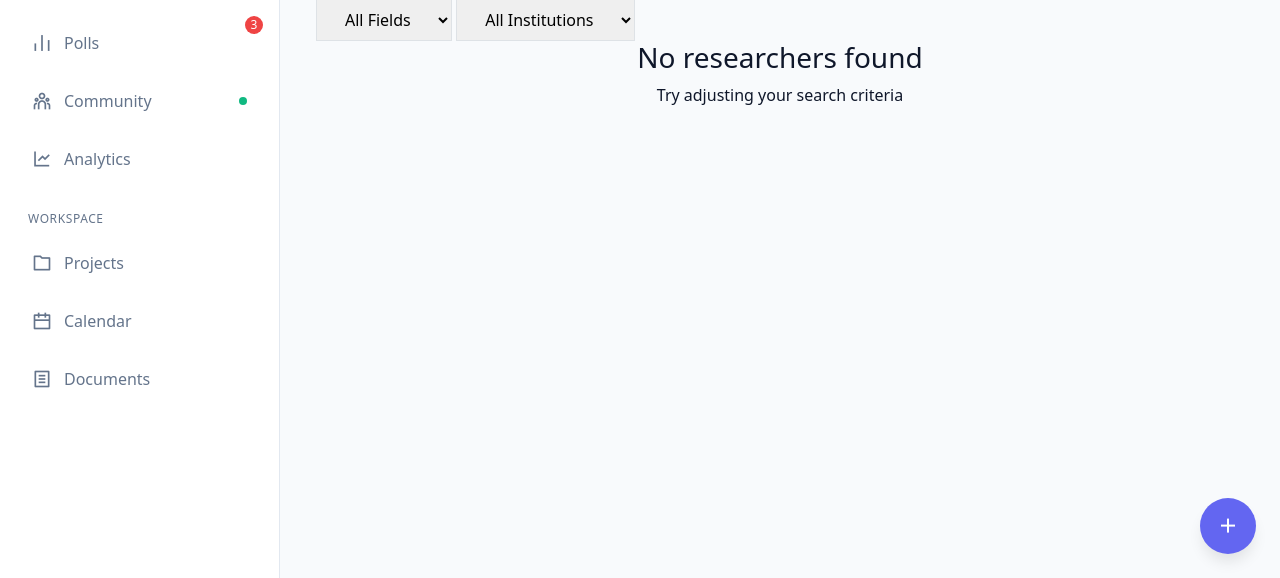
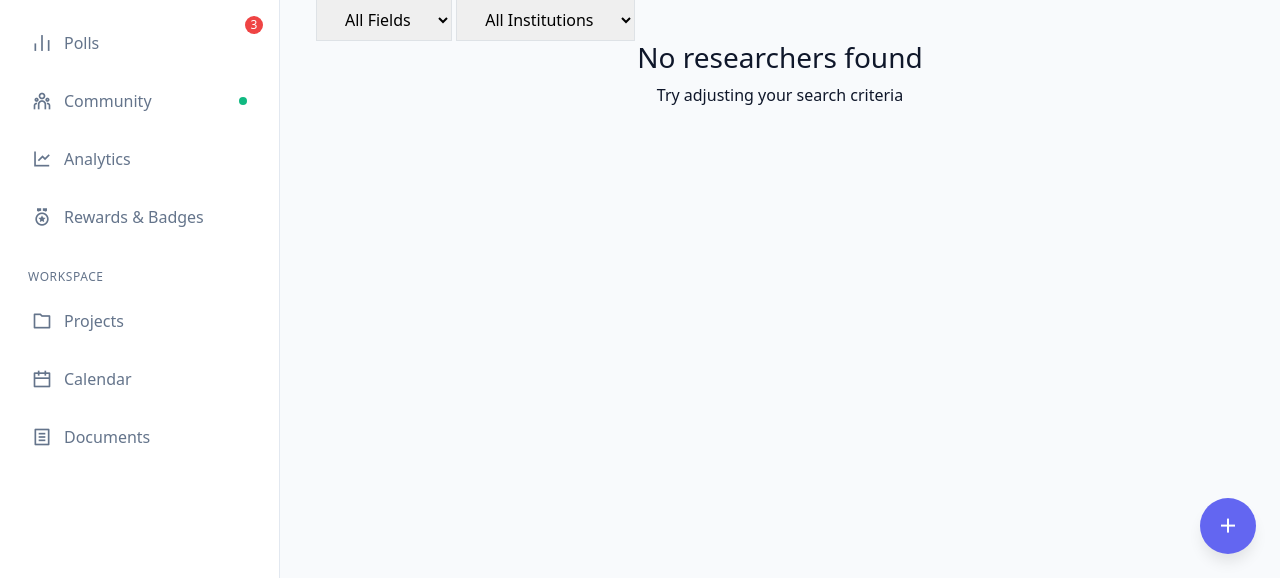
Before and after one commit to OchiengBrandon/pulseconnect, a Django app: page /accounts/researchers/ in a window 1280 px wide. Shown: the part 222-800 px from the top of the page. Run offline with Django 5.2, Linux system fonts and the light colour scheme; some libraries are stand-ins or nearby versions.

Commit message:
Added urls to the point system

```diff
--- a/templates/base.html
+++ b/templates/base.html
@@ -561,6 +561,9 @@
                     <a href="{% url 'analytics:dashboard' %}" class="nav-link {% if 'analytics' in request.path %}active{% endif %}">
                         <i class="ri-line-chart-line"></i> Analytics
                     </a>
+                    <a href="{% url 'gamification:rewards_home' %}" class="nav-link {% if 'rewards' in request.path %}active{% endif %}">
+                        <i class="ri-medal-line"></i> Rewards & Badges
+                    </a>
                 </nav>
             </div>
 
```
